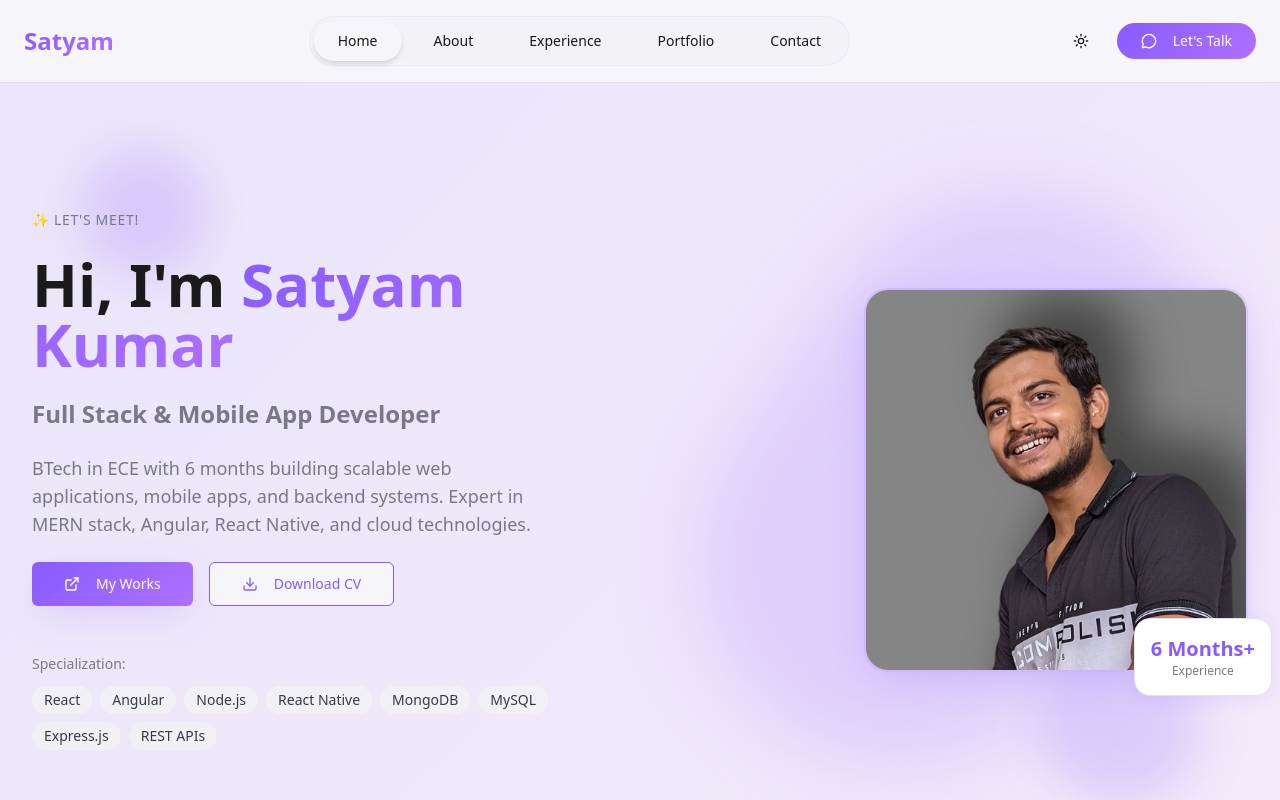
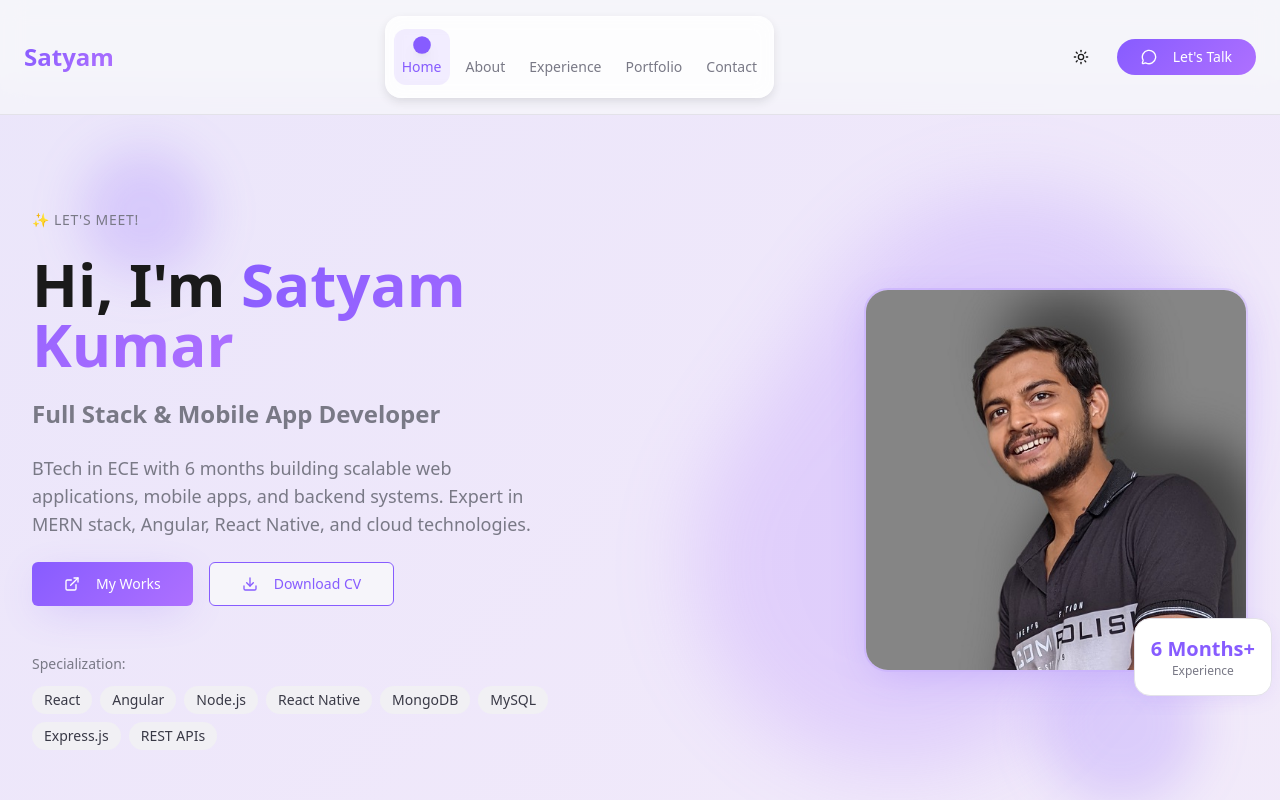
Before and after one commit to Satyamk001/portfolio, a React (Vite) app: page / in a window 1280 px wide. Shown: the top 800 px of the page. Built offline with nearby package versions, Linux system fonts and the light colour scheme.

Commit message:
Refactor Navbar styling
Update Navbar styling for large screens to match small screen appearance. Remove icons from large screen menu items and text labels from small screen menu items.

```diff
--- a/src/components/Navbar.tsx
+++ b/src/components/Navbar.tsx
@@ -48,22 +48,37 @@ export const Navbar = ({ activeSection, setActiveSection }: NavbarProps) => {
               Satyam
             </motion.div>
 
-            {/* Desktop Navigation Items - Pill Style */}
-            <div className="hidden lg:flex items-center space-x-2 bg-secondary/50 backdrop-blur-sm rounded-full p-1 border border-border/50">
-              {navItems.map((item) => (
-                <Button
-                  key={item.id}
-                  variant="ghost"
-                  onClick={() => scrollToSection(item.id)}
-                  className={`relative px-4 lg:px-6 py-2 rounded-full transition-all duration-300 text-sm ${
-                    activeSection === item.id
-                      ? "bg-background text-foreground shadow-md"
-                      : "hover:bg-background/80 hover:text-foreground"
-                  }`}
-                >
-                  {item.label}
-                </Button>
-              ))}
+            {/* Desktop Navigation Items - Glass Style like Mobile */}
+            <div className="hidden lg:flex items-center space-x-2 bg-glass backdrop-blur-glass border border-white/20 rounded-2xl shadow-glass px-2 py-3">
+              {navItems.map((item) => {
+                const Icon = item.icon;
+                const isActive = activeSection === item.id;
+
+                return (
+                  <motion.button
+                    key={item.id}
+                    onClick={() => scrollToSection(item.id)}
+                    className={`flex flex-col items-center space-y-1 p-2 rounded-xl transition-all duration-300 ${
+                      isActive ? "bg-primary/10" : ""
+                    }`}
+                    whileTap={{ scale: 1.1 }}
+                    whileHover={{ scale: 1.05 }}
+                  >
+                    <div className={`p-2 rounded-full transition-all duration-300 ${
+                      isActive
+                        ? "bg-primary text-primary-foreground shadow-lg scale-110"
+                        : "text-muted-foreground hover:text-foreground"
+                    }`}>
+                      {/* No icon for desktop - only text */}
+                    </div>
+                    <span className={`text-sm font-medium transition-colors duration-300 ${
+                      isActive ? "text-primary" : "text-muted-foreground"
+                    }`}>
+                      {item.label}
+                    </span>
+                  </motion.button>
+                );
+              })}
             </div>
 
             {/* Theme Toggle & CTA */}
@@ -193,14 +208,7 @@ export const Navbar = ({ activeSection, setActiveSection }: NavbarProps) => {
                 }`}>
                   <Icon className="w-5 h-5" />
                 </div>
-                <span className={`text-[10px] font-medium transition-colors duration-300 ${
-                  isActive ? "text-primary" : "text-muted-foreground"
-                }`}>
-                  {item.id === "home" ? "Home" :
-                   item.id === "about" ? "About" :
-                   item.id === "experience" ? "Exp" :
-                   item.id === "portfolio" ? "Work" : "Contact"}
-                </span>
+                {/* No text for mobile - only icons */}
               </motion.button>
             );
           })}
```
